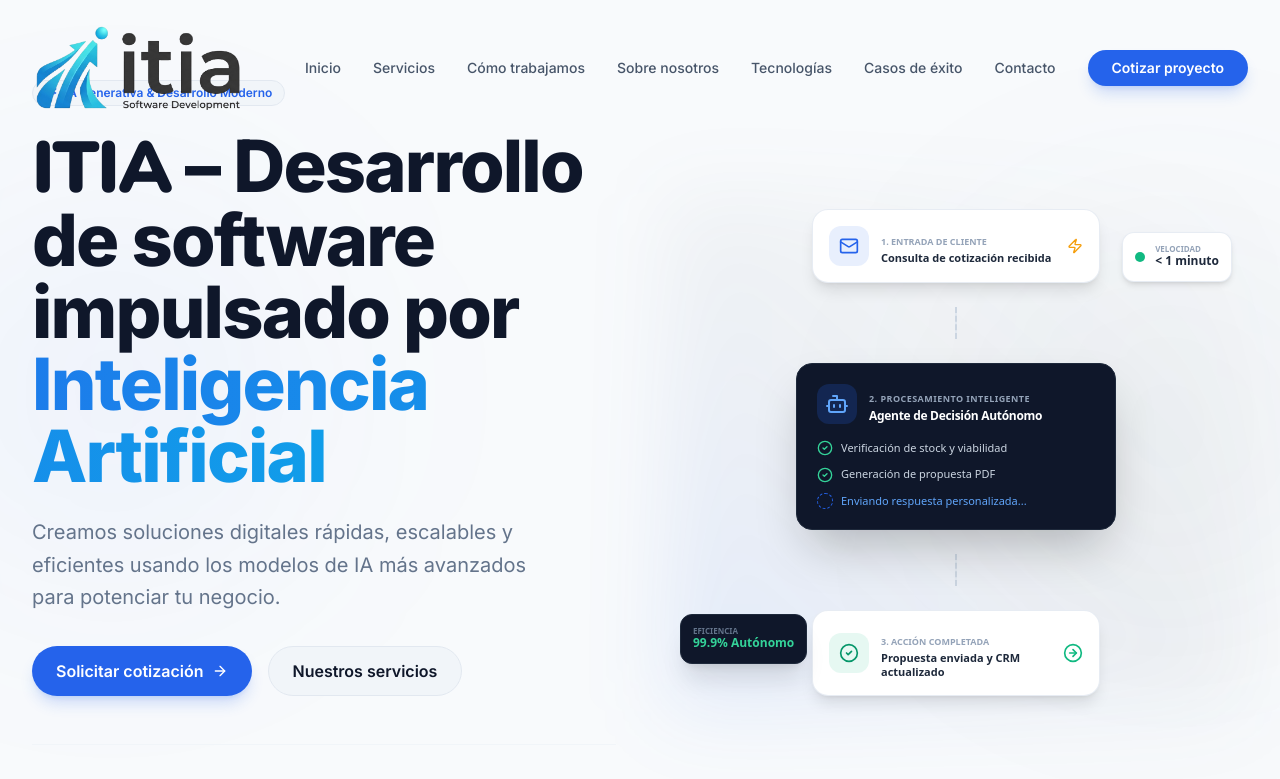
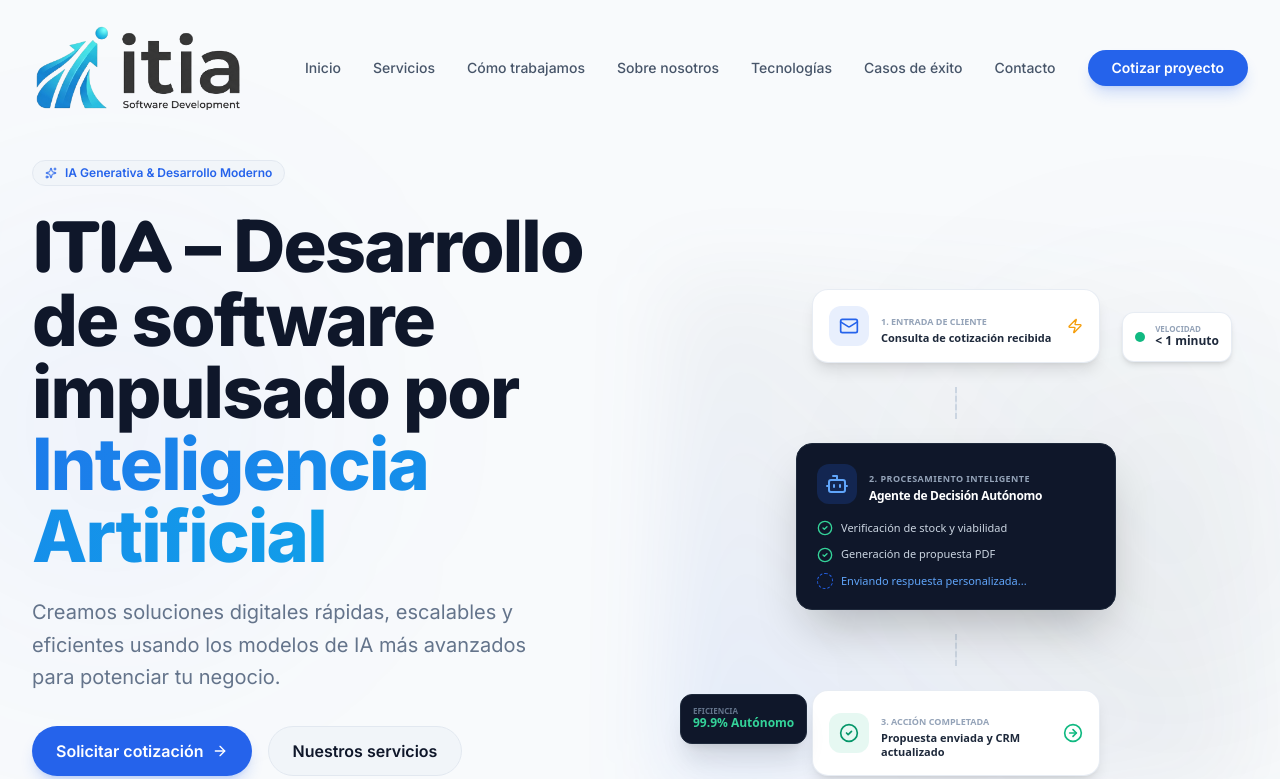
Before and after one commit to LucioRebora/itia, a Next.js app: page / in a window 1280 px wide. Shown: the top 779 px of the page. Built offline with nearby package versions, Linux system fonts and the light colour scheme.

Commit message:
tago oculto

```diff
--- a/components/Hero.tsx
+++ b/components/Hero.tsx
@@ -5,7 +5,7 @@ import { ArrowRight, Sparkles, Cpu, Bot, Mail, CheckCircle2, Zap, ArrowRightCirc
 
 const Hero = () => {
     return (
-        <section className="relative min-h-screen flex items-center pt-20 overflow-hidden">
+        <section className="relative min-h-screen flex items-center pt-36 md:pt-40 pb-12 overflow-hidden">
             {/* Background Orbs */}
             <div className="absolute top-1/4 -left-20 w-96 h-96 bg-primary/5 rounded-full blur-[120px] -z-10 animate-float" />
             <div className="absolute bottom-1/4 -right-20 w-96 h-96 bg-secondary/5 rounded-full blur-[120px] -z-10 animate-float" style={{ animationDelay: "1s" }} />
```
